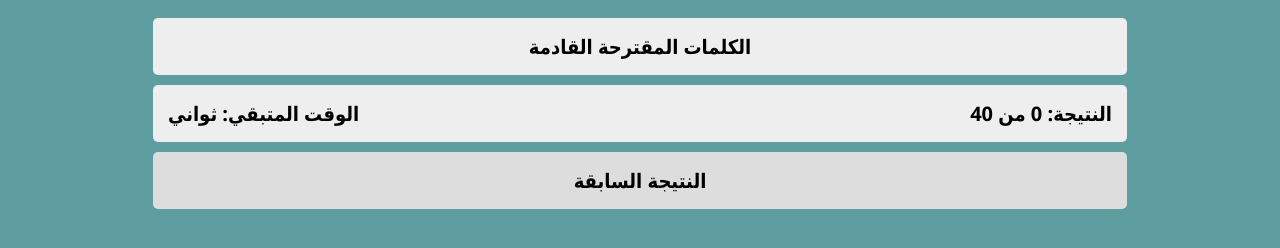
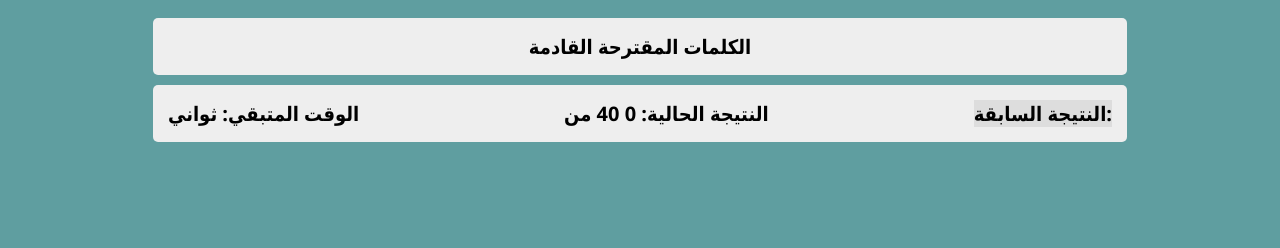
Before and after one commit to mohamedheseein99/Sped-Game, a plain HTML site: page index.html in a window 1280 px wide. Shown: the part 252-500 px from the top of the page. Drawn offline with Linux system fonts and the light colour scheme.

Commit message:
Update index.html

```diff
--- a/index.html
+++ b/index.html
@@ -37,9 +37,9 @@
         <div class="control style">
           <div class="time">الوقت المتبقي: <span></span> ثواني</div>
           <div class="score">
-            النتيجة: <span class="got"> 0 </span> من
-            <span class="total">40</span>
+            النتيجة الحالية: <span class="got"> 0 </span> 40 من
           </div>
+          <div class="list"> النتيجة السابقة: <span></span></div>
         </div>
         <div class="finish style">
           انتهت اللعبة والنتيجة <span></span>
@@ -50,7 +50,6 @@
           بارك الله فيك يا صاحبي، النتيجة 40/40 <br />😎👌
           <a href="" class="agen">اللعب مجدداً</a>
         </div>
-        <div class="list style">النتيجة السابقة<span></span></div>
       </div>
     </div>
     <script src="main.js"></script>
```
